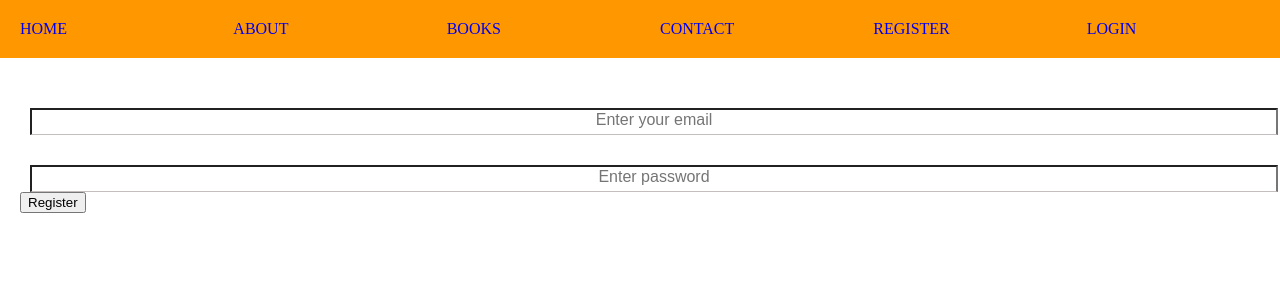
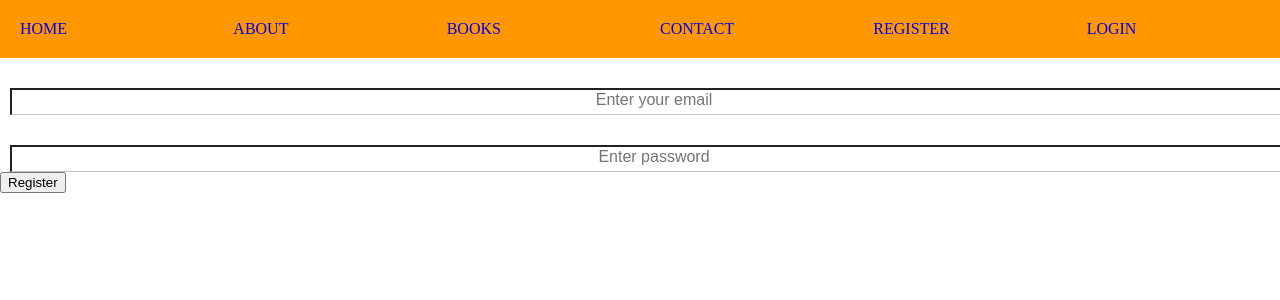
Before and after one commit to Paul-js-hub/reactjs-books-app, a React (Create React App) app: page /register in a window 1280 px wide. Shown: the top 300 px of the page. Built offline with nearby package versions, Linux system fonts and the light colour scheme.

Commit message:
deleted form element from registration component

```diff
--- a/src/components/Books/index.js
+++ b/src/components/Books/index.js
@@ -25,7 +25,6 @@ class Books extends Component {
             }
         )
             .then(res => {
-                console.log('response', res)
                 this.setState({ books: res.data });
             })
             .catch((error) => {
--- a/src/components/Login/index.js
+++ b/src/components/Login/index.js
@@ -23,7 +23,6 @@ export class Login extends Component {
             .then((res) => {
                 const token = res.data.accessToken;
                 localStorage.setItem('accessToken', token);
-                console.log("response", token)
             });
     }
     render() {
@@ -43,6 +42,7 @@ export class Login extends Component {
                     <p className="forgot-pass">Forgot Password?</p>
                     </div>
                 </div>
+
         );
     }
 }
--- a/src/components/Register/index.js
+++ b/src/components/Register/index.js
@@ -23,13 +23,11 @@ class Register extends Component {
 
   render() {
     return (
-      <form>
-        <div className="form">
+        <div>
           <input name="email" placeholder="Enter your email" type="text" onChange={(e) => this.onChange(e)} />
           <input name="password" placeholder="Enter password" type="password" onChange={(e) => this.onChange(e)} />
           <button className="sumbit-btn" onClick={this.onSubmit}>Register</button>
         </div>
-      </form>
     );
   }
 }
```
